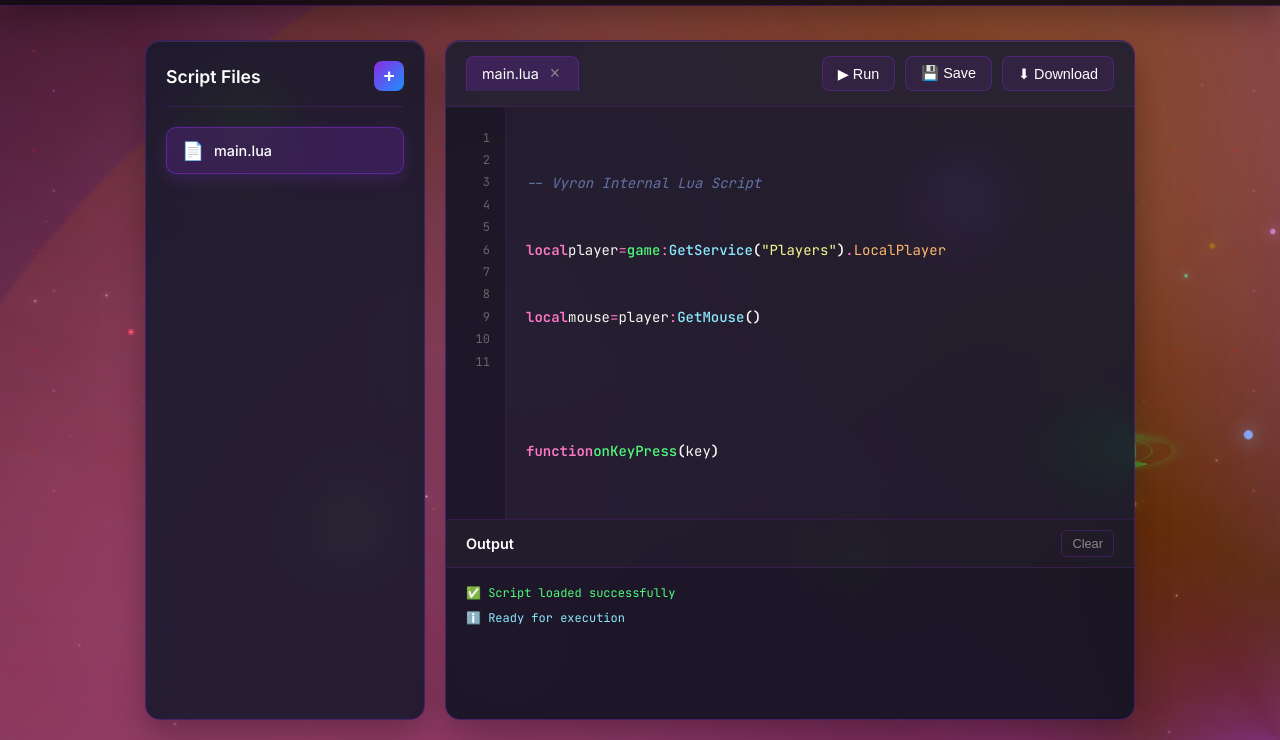
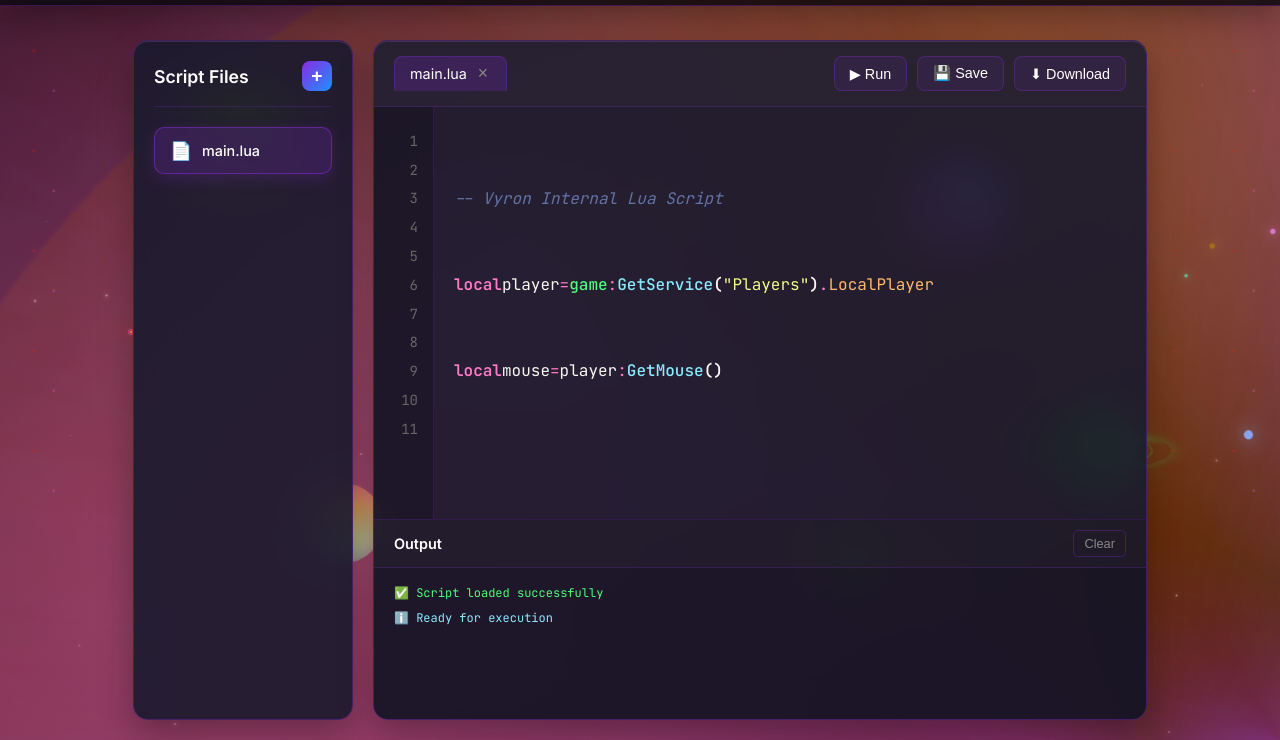
Before and after one commit to jdjsjss191-coder/nova, a website: page editor.html in a window 1280 px wide. Shown: the part 60-800 px from the top of the page. Drawn offline with Linux system fonts and the light colour scheme; sample sign-in values are in the browser's storage; animation ran at ten frames a second.

Commit message:
Update editor-styles.css

```diff
--- a/editor-styles.css
+++ b/editor-styles.css
@@ -17,7 +17,7 @@
 
 /* Sidebar */
 .editor-sidebar {
-    width: 280px;
+    width: 220px;
     background: rgba(26, 26, 46, 0.9);
     border: 1px solid rgba(138, 43, 226, 0.3);
     border-radius: 15px;
@@ -200,8 +200,8 @@
     flex: 1;
     display: flex;
     font-family: 'JetBrains Mono', monospace;
-    font-size: 14px;
-    line-height: 1.6;
+    font-size: 16px;
+    line-height: 1.8;
     overflow: auto;
 }
 
@@ -216,11 +216,11 @@
 }
 
 .line-number {
-    height: 22.4px;
+    height: 28.8px;
     display: flex;
     align-items: center;
     justify-content: flex-end;
-    font-size: 12px;
+    font-size: 14px;
 }
 
 .code-editor {
@@ -235,7 +235,7 @@
 }
 
 .code-line {
-    min-height: 22.4px;
+    min-height: 28.8px;
     display: flex;
     align-items: center;
 }
```
